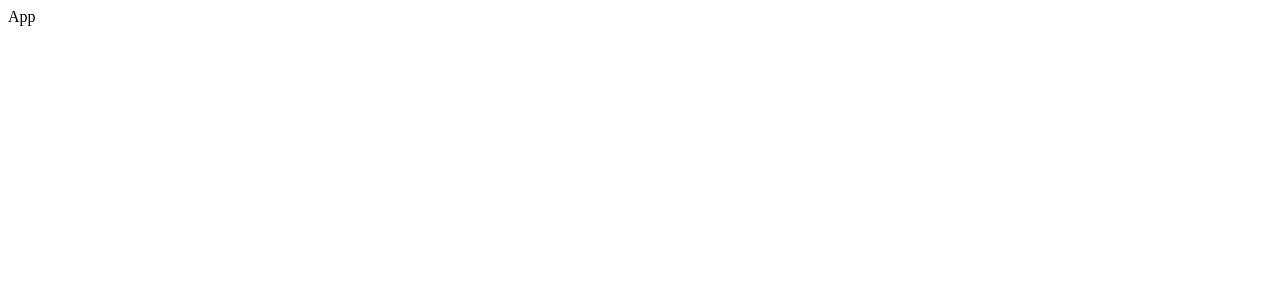
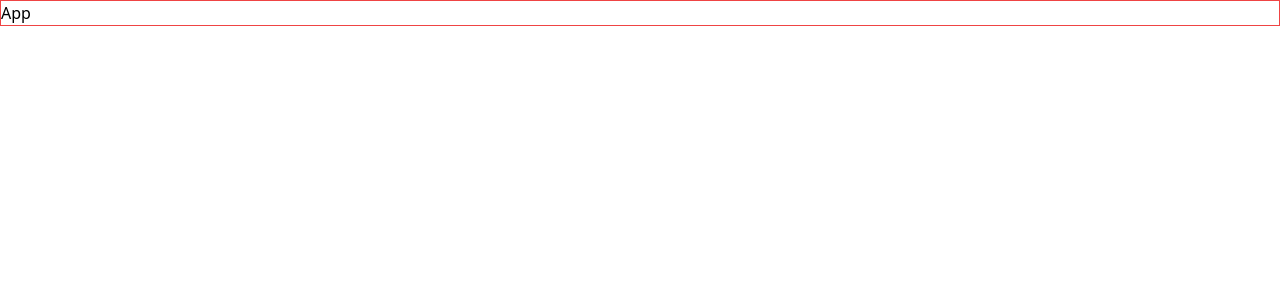
Before and after one commit to alexis00rod/MyPortfolio, a React (Vite) app: page / in a window 1280 px wide. Shown: the top 300 px of the page. Built offline with nearby package versions, Linux system fonts and the light colour scheme.

Commit message:
Instale tailwindcss

```diff
--- a/package.json
+++ b/package.json
@@ -17,6 +17,9 @@
     "@types/react": "^18.0.26",
     "@types/react-dom": "^18.0.9",
     "@vitejs/plugin-react": "^3.0.0",
+    "autoprefixer": "^10.4.13",
+    "postcss": "^8.4.20",
+    "tailwindcss": "^3.2.4",
     "vite": "^4.0.0"
   }
 }
--- /dev/null
+++ b/postcss.config.cjs
@@ -0,0 +1,6 @@
+module.exports = {
+  plugins: {
+    tailwindcss: {},
+    autoprefixer: {},
+  },
+}
--- a/src/components/App.jsx
+++ b/src/components/App.jsx
@@ -1,5 +1,5 @@
 export const App = () => {
   return (
-    <div>App</div>
+    <div className="debug">App</div>
   )
 }
--- a/src/index.css
+++ b/src/index.css
@@ -0,0 +1,7 @@
+@tailwind base;
+@tailwind components;
+@tailwind utilities;
+
+.debug {
+  @apply border border-red-500;
+}
--- /dev/null
+++ b/tailwind.config.cjs
@@ -0,0 +1,11 @@
+/** @type {import('tailwindcss').Config} */
+module.exports = {
+  content: [
+    "./index.html",
+    "./src/**/*.{js,ts,jsx,tsx}",
+  ],
+  theme: {
+    extend: {},
+  },
+  plugins: [],
+}
```
Also changed, not shown: 1 other file (tests, documents, lock files or other folders).
